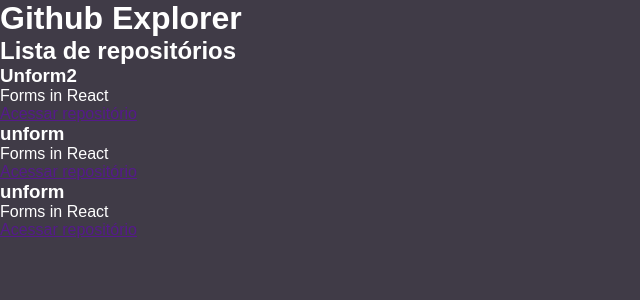
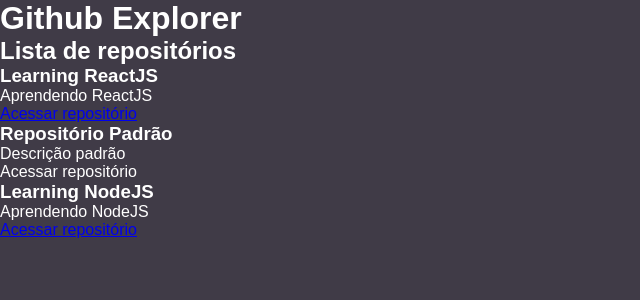
Before and after one commit to thayssn/ignite-reactjs, a React app: page / in a window 1280 px wide. Shown: the top 300 px of the page, without its empty margins (0-640 px from the left). Built offline with nearby package versions, Linux system fonts and the light colour scheme.

Commit message:
Parte 2 - Conceitos Importantes - Propriedades no React

```diff
--- /dev/null
+++ b/src/components/RepositoryItem.jsx
@@ -0,0 +1,13 @@
+import React from 'react';
+
+export default function RepositoryItem( { repository }){
+    return (
+        <li>
+            <h3>{ repository?.name ?? 'Repositório Padrão' }</h3>
+            <p>{ repository?.description ?? 'Descrição padrão' } </p>
+            <a href={ repository?.link }>
+                Acessar repositório
+            </a>
+        </li>
+    )
+}
--- a/src/components/RepositoryList.jsx
+++ b/src/components/RepositoryList.jsx
@@ -1,33 +1,14 @@
 import React from 'react';
-const repositoryName = 'Unform2';
+import RepositoryItem from './RepositoryItem';
 
 export default function RepositoryList(){
     return (
         <section className="repository-list">
             <h2>Lista de repositórios</h2>
-
             <ul>
-                <li>
-                    <h3>{ repositoryName}</h3>
-                    <p>Forms in React</p>
-                    <a href="">
-                        Acessar repositório
-                    </a>
-                </li>
-                <li>
-                    <h3>unform</h3>
-                    <p>Forms in React</p>
-                    <a href="">
-                        Acessar repositório
-                    </a>
-                </li>
-                <li>
-                    <h3>unform</h3>
-                    <p>Forms in React</p>
-                    <a href="">
-                        Acessar repositório
-                    </a>
-                </li>
+                <RepositoryItem repository={{ name: 'Learning ReactJS', description: 'Aprendendo ReactJS', link: 'https://arenafortnite.com.br'}} />
+                <RepositoryItem></RepositoryItem>
+                <RepositoryItem repository={{ name: 'Learning NodeJS', description: 'Aprendendo NodeJS', link: 'https://arenafortnite.com.br'}} />
             </ul>
         </section>
     )
```
